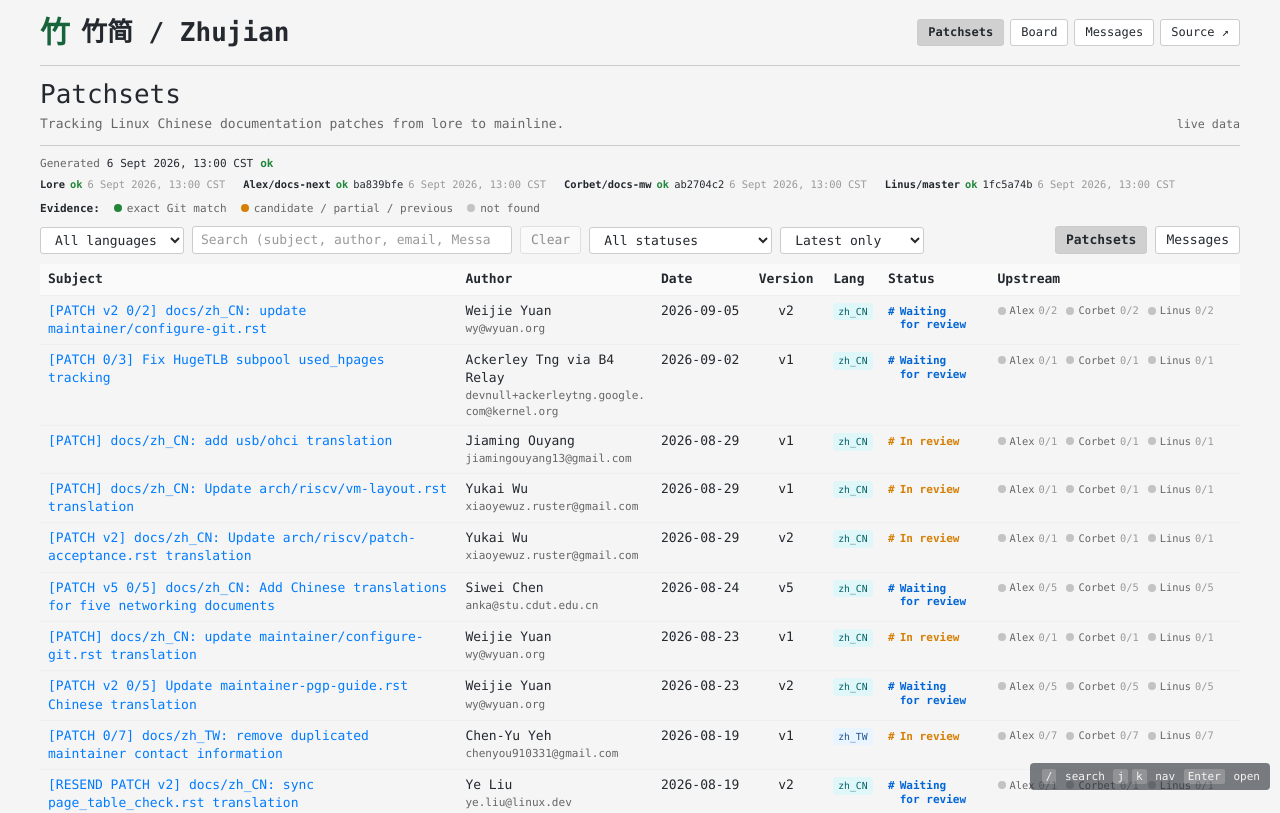
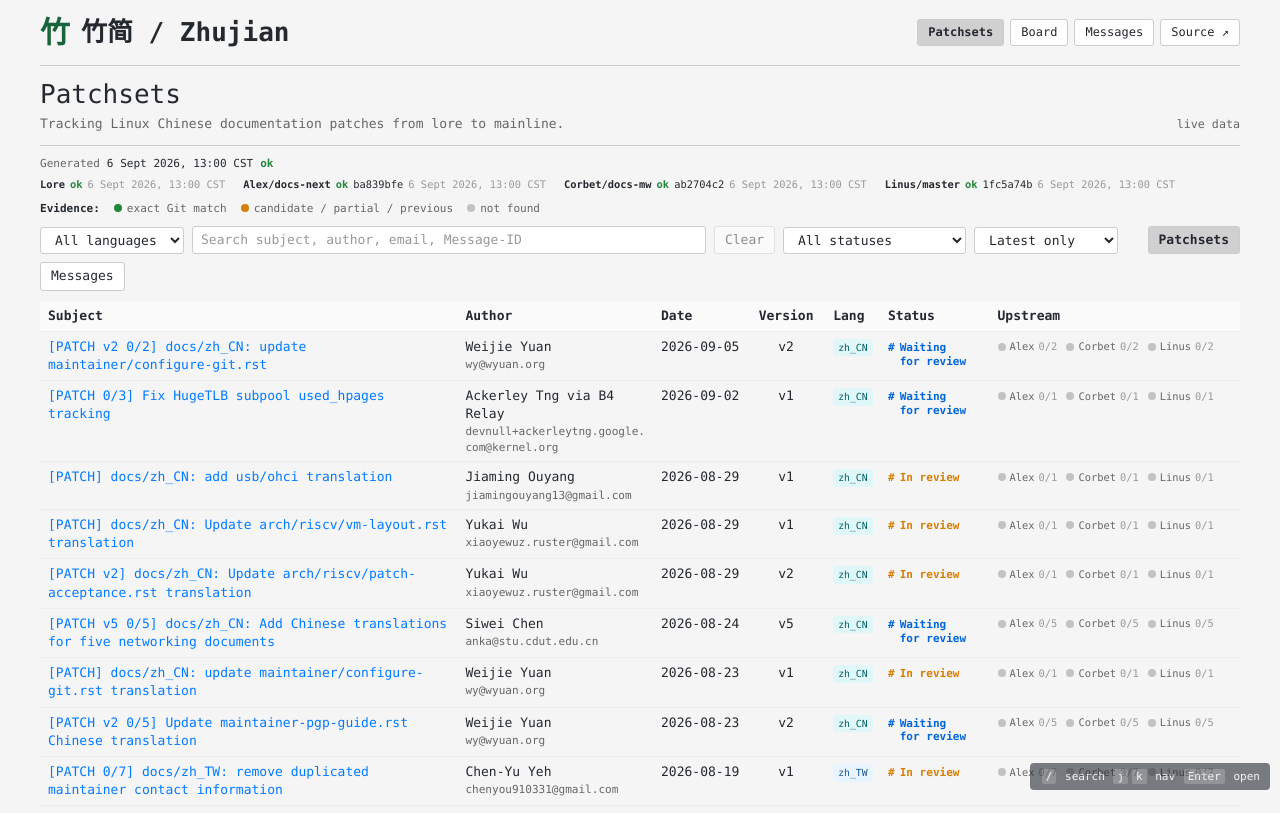
Before and after one commit to bertyuan/zhujian, a Next.js app: page / in a window 1280 px wide. Shown: the top 813 px of the page. Built offline with nearby package versions, Linux system fonts and the light colour scheme.

Commit message:
fix: expand search controls

```diff
--- a/app/globals.css
+++ b/app/globals.css
@@ -150,7 +150,7 @@ main { min-height: calc(100vh - 118px); }
 .guide-item { align-items: center; display: inline-flex; gap: 5px; }
 
 .controls { align-items: center; display: flex; flex-wrap: wrap; gap: 8px; margin-bottom: 10px; }
-.search-wrap { display: flex; flex: 2; min-width: 320px; }
+.search-wrap { display: flex; flex: 4 1 460px; min-width: 420px; }
 .search-input {
   background: var(--input-bg);
   border: 1px solid var(--border);
--- a/components/message-browser.tsx
+++ b/components/message-browser.tsx
@@ -73,7 +73,7 @@ export function MessageBrowser({ messages }: { messages: MessageSummary[] }) {
             type="search"
             value={query}
             onChange={(event) => setQuery(event.target.value)}
-            placeholder="Search (subject, Message-ID, patch-id, file)"
+            placeholder="Search subject, Message-ID, patch-id, file"
           />
         </label>
         <button className="control-button" type="button" disabled={!query} onClick={() => setQuery("")}>Clear</button>
--- a/components/patchset-table.tsx
+++ b/components/patchset-table.tsx
@@ -91,7 +91,7 @@ export function PatchsetTable({ patchsets }: { patchsets: PatchsetSummary[] }) {
             type="search"
             value={query}
             onChange={(event) => { setQuery(event.target.value); setSelectedIndex(-1); }}
-            placeholder="Search (subject, author, email, Message-ID)"
+            placeholder="Search subject, author, email, Message-ID"
           />
         </label>
         <button className="control-button" type="button" disabled={!query} onClick={() => { setQuery(""); setSelectedIndex(-1); }}>Clear</button>
```
